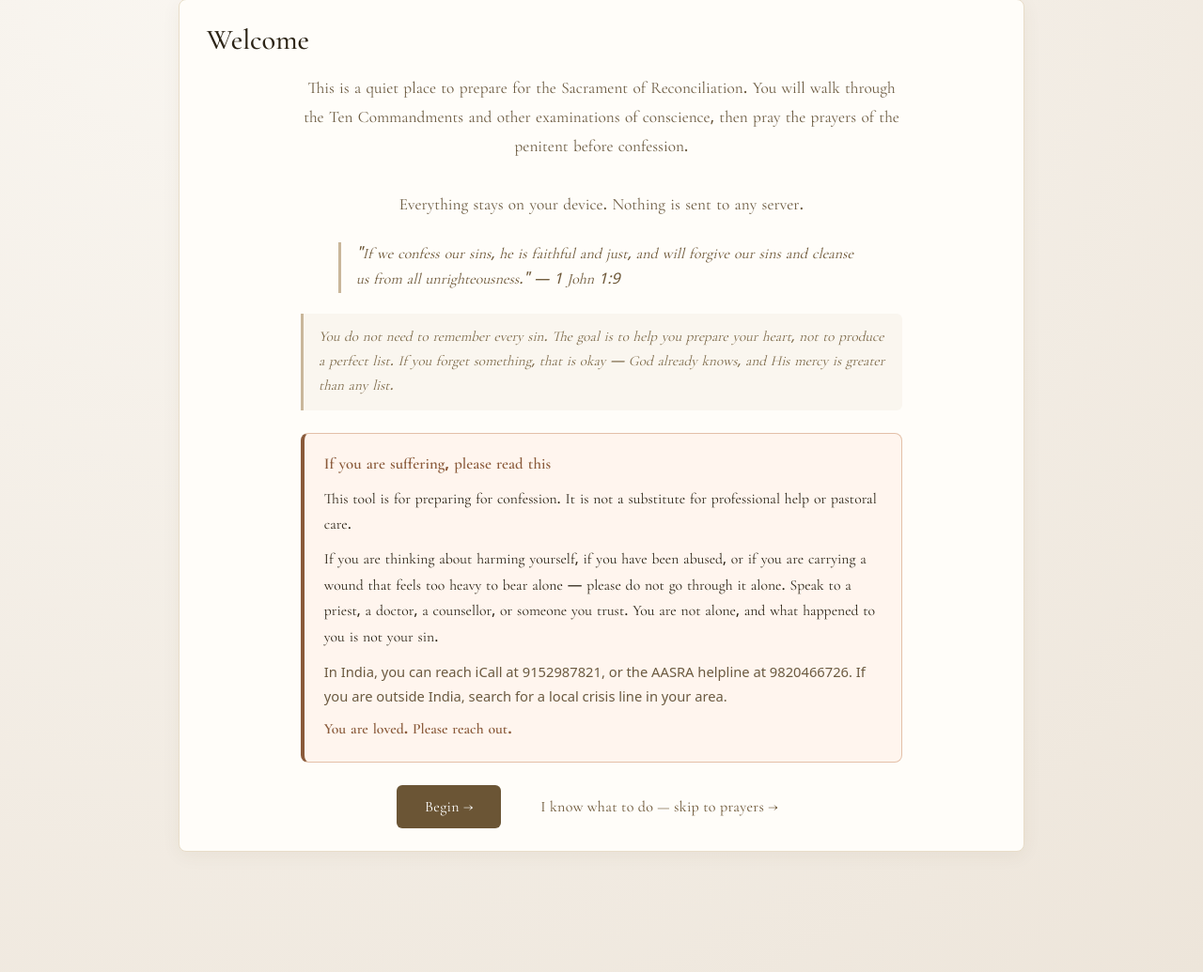
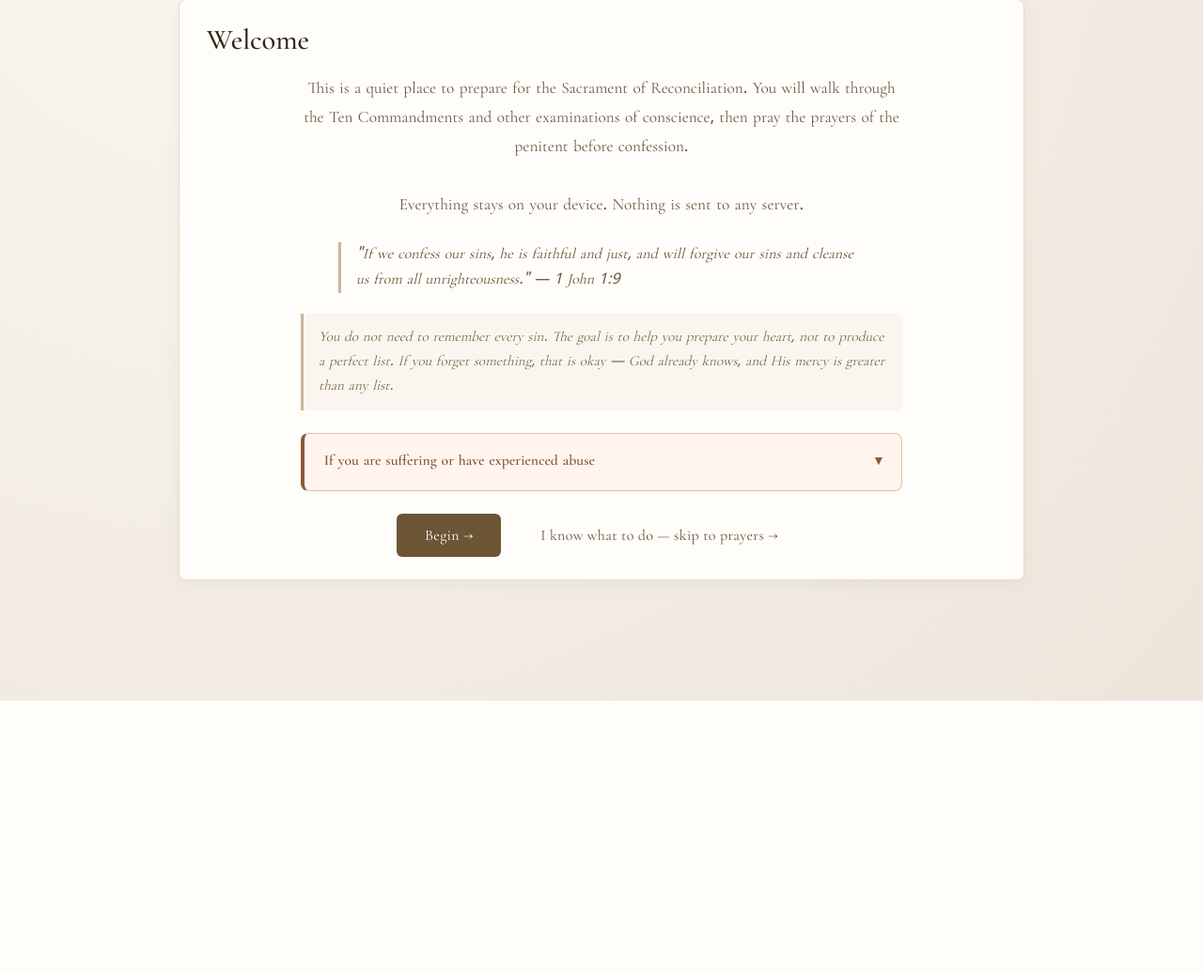
Before and after one commit to Edwinton/confession-app, a Flask app: page / in a window 1280 px wide. Shown: the part 382-1417 px from the top of the page at 94% size. After the commit the page ends 1128 px from the top, so only its background shows below. Run offline with Flask 3, Linux system fonts and the light colour scheme; some libraries are stand-ins or nearby versions.

Commit message:
Collapse pastoral care panel into a dropdown on Welcome

```diff
--- a/templates/index.html
+++ b/templates/index.html
@@ -320,30 +320,53 @@
   }
   .gentle-note.summary-note { margin: 1rem 0 1.4rem; }
 
+  /* Pastoral care panel — collapsible dropdown on Welcome */
   .care-panel {
     font-family: 'Noto Sans Malayalam', 'Cormorant Garamond', serif;
     background: var(--care-bg);
     border: 1px solid var(--care-border);
     border-left: 4px solid var(--care);
     border-radius: 8px;
-    padding: 1.1rem 1.3rem 1.2rem;
+    padding: 0;
     margin: 1.5rem auto 0;
     max-width: 640px;
     text-align: left;
     color: var(--text);
     line-height: 1.75;
     font-size: 0.98rem;
-  }
-  .care-panel .care-title {
-    font-family: 'Noto Sans Malayalam', 'Cormorant Garamond', serif;
-    font-size: 1.05rem;
+    overflow: hidden;
+  }
+  .care-panel summary {
+    list-style: none;
+    cursor: pointer;
+    padding: 1rem 1.3rem;
     font-weight: 600;
     color: var(--care);
-    margin-bottom: 0.6rem;
-    display: block;
-  }
-  .care-panel p { margin-bottom: 0.6rem; }
-  .care-panel p:last-child { margin-bottom: 0; }
+    display: flex;
+    align-items: center;
+    justify-content: space-between;
+    gap: 0.75rem;
+    user-select: none;
+  }
+  .care-panel summary::-webkit-details-marker { display: none; }
+  .care-panel summary::after {
+    content: '▾';
+    font-size: 0.9rem;
+    color: var(--care);
+    transition: transform 0.2s ease;
+    flex-shrink: 0;
+  }
+  .care-panel[open] summary::after { transform: rotate(180deg); }
+  .care-panel summary:hover { background: #ffefe4; }
+  .care-panel summary:focus-visible {
+    outline: 2px solid var(--care);
+    outline-offset: -2px;
+  }
+  .care-panel .care-body {
+    padding: 0 1.3rem 1.2rem;
+  }
+  .care-panel .care-body p { margin-bottom: 0.6rem; }
+  .care-panel .care-body p:last-child { margin-bottom: 0; }
   .care-panel .care-lines {
     font-family: system-ui, sans-serif;
     font-size: 0.92rem;
@@ -646,7 +669,9 @@
     .floating-nav .fn-page { font-size: 0.75rem; min-width: 60px; padding: 0 0.3rem; }
     .gentle-note { font-size: 0.9rem; padding: 0.7rem 0.85rem; }
     .sin-tooltip { max-width: 260px; font-size: 0.85rem; }
-    .care-panel { padding: 0.95rem 1rem; font-size: 0.93rem; }
+    .care-panel { font-size: 0.93rem; }
+    .care-panel summary { padding: 0.85rem 1rem; }
+    .care-panel .care-body { padding: 0 1rem 1rem; }
   }
 
   .nav-row {
@@ -1102,7 +1127,7 @@ const UI = {
     welcomeBody: 'This is a quiet place to prepare for the Sacrament of Reconciliation. You will walk through the Ten Commandments and other examinations of conscience, then pray the prayers of the penitent before confession.\n\nEverything stays on your device. Nothing is sent to any server.',
     welcomeScripture: '"If we confess our sins, he is faithful and just, and will forgive our sins and cleanse us from all unrighteousness." — 1 John 1:9',
     welcomeGuardrail: 'You do not need to remember every sin. The goal is to help you prepare your heart, not to produce a perfect list. If you forget something, that is okay — God already knows, and His mercy is greater than any list.',
-    careTitle: 'If you are suffering, please read this',
+    careTitle: 'If you are suffering or have experienced abuse',
     careBody: 'This tool is for preparing for confession. It is not a substitute for professional help or pastoral care.',
     careBody2: 'If you are thinking about harming yourself, if you have been abused, or if you are carrying a wound that feels too heavy to bear alone — please do not go through it alone. Speak to a priest, a doctor, a counsellor, or someone you trust. You are not alone, and what happened to you is not your sin.',
     careLines: 'In India, you can reach iCall at 9152987821, or the AASRA helpline at 9820466726. If you are outside India, search for a local crisis line in your area.',
@@ -1157,7 +1182,7 @@ Your selections, notes, and generated PDF are processed on your device and are n
     welcomeBody: 'കുമ്പസാരക്കൂദാശയ്ക്ക് ഒരുങ്ങാൻ ഇതൊരു ശാന്തമായ സ്ഥലമാണ്. പത്തു പ്രമാണങ്ങളും മറ്റു ആത്മശോധനകളും ചുറ്റി നടന്ന ശേഷം, കുമ്പസാരത്തിനു മുമ്പ് പശ്ചാത്താപിയുടെ പ്രാർത്ഥനകൾ ചൊല്ലാം.\n\nഎല്ലാം നിങ്ങളുടെ ഉപകരണത്തിൽ തന്നെ നിലനിൽക്കുന്നു. ഒന്നും ഒരു സെർവറിലേക്കും അയയ്ക്കുന്നില്ല.',
     welcomeScripture: '"നാം പാപങ്ങൾ ഏറ്റുപറയുന്നെങ്കിൽ, അവൻ വിശ്വസ്തനും നീതിമാനുമാകയാൽ, പാപങ്ങൾ ക്ഷമിക്കുകയും എല്ലാ അനീതികളിൽ നിന്നു നമ്മെ ശുദ്ധീകരിക്കുകയും ചെയ്യും." — 1 യോഹന്നാൻ 1:9',
     welcomeGuardrail: 'എല്ലാ പാപവും ഓർത്തുവയ്ക്കേണ്ടതില്ല. ഹൃദയം ഒരുക്കാൻ സഹായിക്കുക എന്നതാണ് ലക്ഷ്യം — പൂർണ്ണമായ ഒരു പട്ടിക തയ്യാറാക്കുക എന്നതല്ല. എന്തെങ്കിലും മറന്നുപോയാൽ കുഴപ്പമില്ല — ദൈവം എല്ലാം അറിയുന്നു, അവിടുത്തെ കരുണ ഏതൊരു പട്ടികയെക്കാളും വലുതാണ്.',
-    careTitle: 'നിങ്ങൾ കഷ്ടത അനുഭവിക്കുന്നുണ്ടെങ്കിൽ, ഇത് വായിക്കുക',
+    careTitle: 'നിങ്ങൾ കഷ്ടത അനുഭവിക്കുന്നുണ്ടെങ്കിൽ അല്ലെങ്കിൽ ദുരുപയോഗത്തിന് ഇരയായിട്ടുണ്ടെങ്കിൽ',
     careBody: 'ഈ ഉപകരണം കുമ്പസാരത്തിന് ഒരുങ്ങാനുള്ളതാണ്. ഇത് വൈദ്യസഹായത്തിനോ ആത്മീയ പരിചരണത്തിനോ പകരമല്ല.',
     careBody2: 'സ്വയം ഹാനി വരുത്താൻ ചിന്തിക്കുന്നുണ്ടെങ്കിൽ, നിങ്ങൾ ദുരുപയോഗത്തിന് ഇരയായിട്ടുണ്ടെങ്കിൽ, അല്ലെങ്കിൽ തനിച്ച് ചുമക്കാൻ കഴിയാത്ത ഒരു മുറിവ് നിങ്ങൾ വഹിക്കുന്നുണ്ടെങ്കിൽ — ഒരിക്കലും തനിച്ച് ഇതിലൂടെ കടന്നുപോകരുത്. ഒരു വൈദികനെയോ, ഡോക്ടറെയോ, കൗൺസിലറെയോ, അല്ലെങ്കിൽ നിങ്ങൾ വിശ്വസിക്കുന്ന ഒരാളെയോ സമീപിക്കുക. നിങ്ങൾ ഒറ്റയ്ക്കല്ല, നിങ്ങൾക്ക് സംഭവിച്ചത് നിങ്ങളുടെ പാപമല്ല.',
     careLines: 'ഇന്ത്യയിൽ, iCall: 9152987821, അല്ലെങ്കിൽ AASRA: 9820466726. ഇന്ത്യയ്ക്ക് പുറത്താണെങ്കിൽ, നിങ്ങളുടെ പ്രദേശത്തെ ഒരു ക്രൈസിസ് ഹെൽപ്‌ലൈൻ കണ്ടെത്തുക.',
@@ -1455,13 +1480,15 @@ function renderWelcome() {
   html += '<p class="scripture">' + UI[t].welcomeScripture + '</p>';
   html += '<div class="gentle-note welcome-note">' + UI[t].welcomeGuardrail + '</div>';
 
-  html += '<div class="care-panel">';
-  html += '<span class="care-title">' + UI[t].careTitle + '</span>';
+  html += '<details class="care-panel">';
+  html += '<summary>' + UI[t].careTitle + '</summary>';
+  html += '<div class="care-body">';
   html += '<p>' + UI[t].careBody + '</p>';
   html += '<p>' + UI[t].careBody2 + '</p>';
   html += '<p class="care-lines">' + UI[t].careLines + '</p>';
   html += '<p><strong>' + UI[t].careClose + '</strong></p>';
   html += '</div>';
+  html += '</details>';
 
   html += '<div class="welcome-actions">';
   html += '<button class="btn btn-primary" onclick="startFlow()">' + UI[t].beginBtn + '</button>';
```
